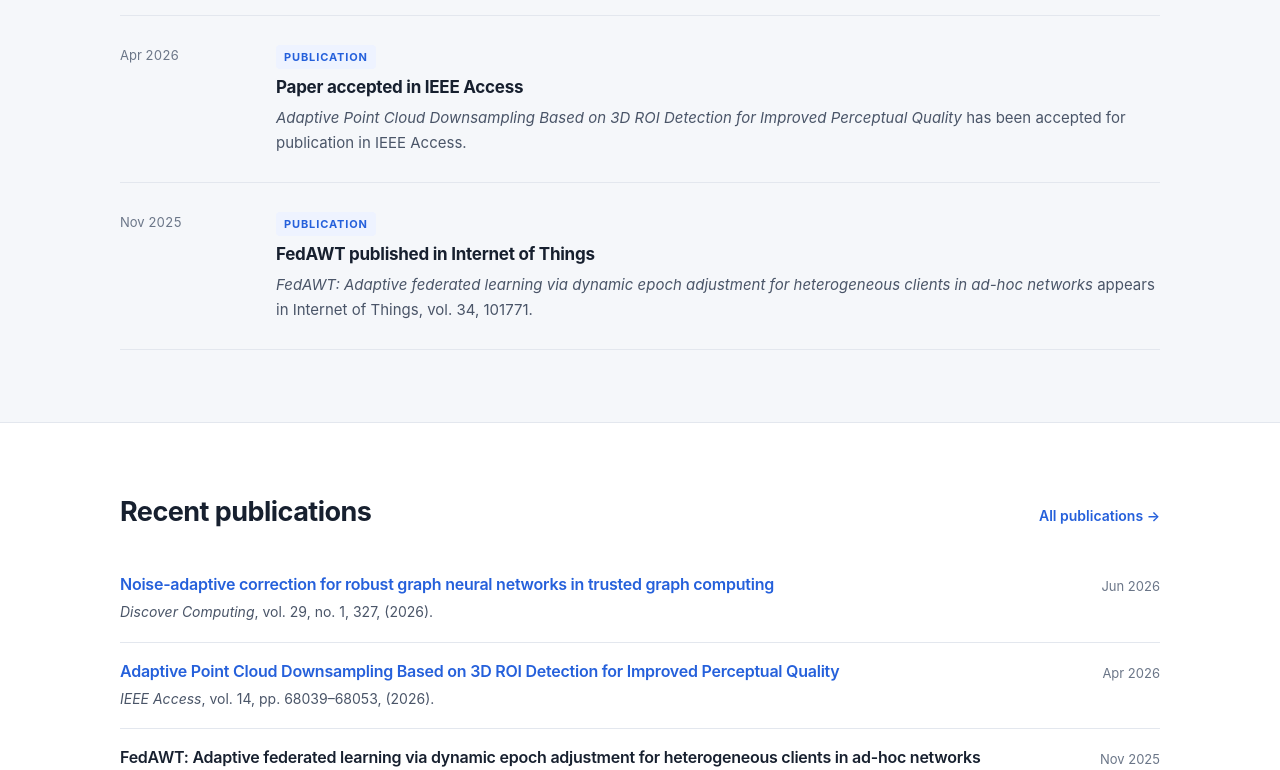
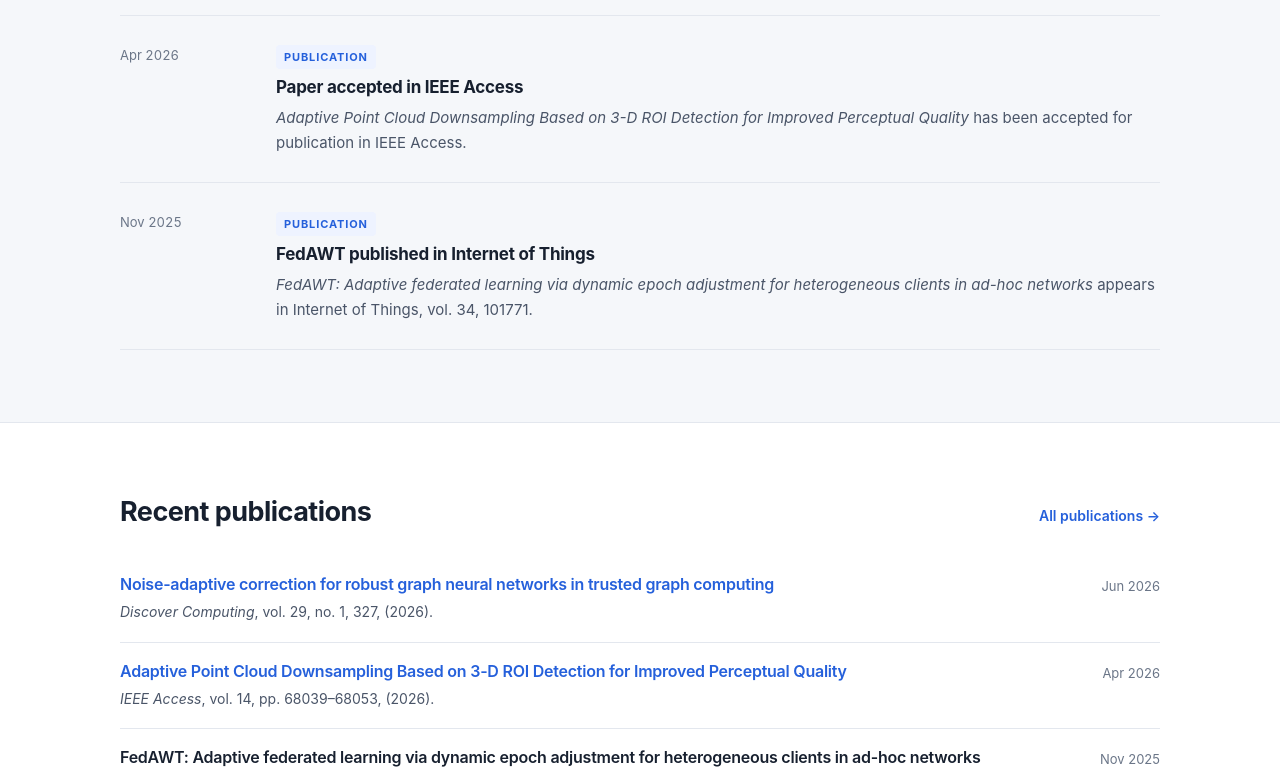
Before and after one commit to imcslab/imcslab.github.io, a Jekyll site: the page built from index.html, in a window 1280 px wide and 1400 px high, scrolled down 1385 px. Shown: the part 152-922 px from the top of the window. Built offline with Jekyll 4.4.1, drawn with Linux system fonts in a browser that asks for light colours.

Commit message:
Use the published title spelling "3-D ROI" for the IEEE Access paper
IEEE registered the paper as "3-D ROI Detection"; the site listed it as
"3D ROI". Match the published record in both the publication entry and the
news item.

Co-Authored-By: Claude Opus 4.8 (1M context) <noreply@anthropic.com>

```diff
--- a/_data/news.yml
+++ b/_data/news.yml
@@ -33,7 +33,7 @@
   tag: Publication
   title: "Paper accepted in IEEE Access"
   body: >
-    *Adaptive Point Cloud Downsampling Based on 3D ROI Detection for Improved
+    *Adaptive Point Cloud Downsampling Based on 3-D ROI Detection for Improved
     Perceptual Quality* has been accepted for publication in IEEE Access.
 
 - date: "Nov 2025"
--- a/_data/publications.yml
+++ b/_data/publications.yml
@@ -23,7 +23,7 @@
 - year: 2026
   date: "Apr 2026"
   type: journal
-  title: "Adaptive Point Cloud Downsampling Based on 3D ROI Detection for Improved Perceptual Quality"
+  title: "Adaptive Point Cloud Downsampling Based on 3-D ROI Detection for Improved Perceptual Quality"
   venue: "IEEE Access"
   detail: "vol. 14, pp. 68039–68053, (2026)."
   url: https://doi.org/10.1109/ACCESS.2026.3689278
```
